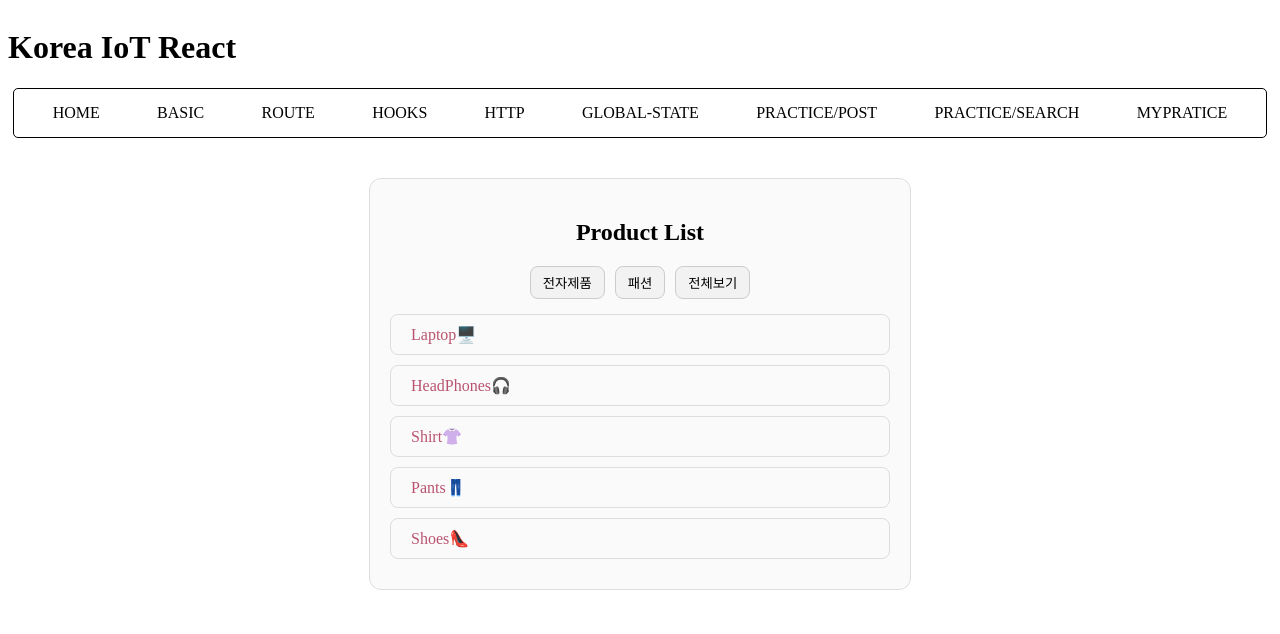
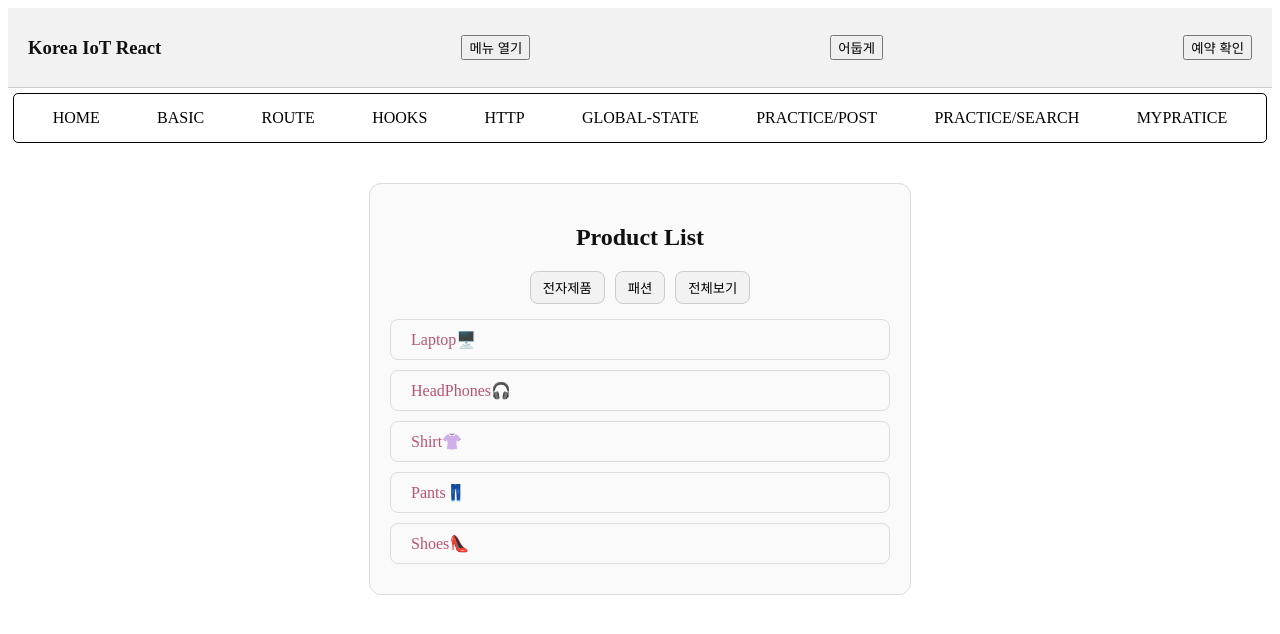
Before and after one commit to ses9133/k_iot_frontend, a React (Vite) app in the folder f-iot-react/: page /products in a window 1280 px wide. Shown: the top 634 px of the page. Built offline with nearby package versions, Linux system fonts and the light colour scheme.

Commit message:
20251111

```diff
--- a/f-iot-react/src/App.tsx
+++ b/f-iot-react/src/App.tsx
@@ -16,13 +16,30 @@ import Z_Dashboard from './pages/b_route/Z_Dashboard';
 import Z_ProductReviews from './pages/b_route/Z_ProductReviews';
 import HTTP from '@/pages/d_http';
 import GlobalState from '@/pages/e_global_state';
+import { useUIStore } from './stores/ui.store';
+import Header from './components/Header';
+import Sidebar from './components/Sidebar';
+import Toast from './components/Toast';
 
 function App() {
+  // zustand 의 store 는 호출시 내부의 스토어를 객체 형식으로 반환
+  // const { 전역상태내부의속성또는함수명 } = useUIStore(); - 내부의 모든 속성과 메서드 호출후 좌항의 일치하는 값만을 남김
+
+  // 필요한 속성, 메서드만 뽑아서 반환 (구조분해할당X)
+  const darkMode = useUIStore(state => state.darkMode); // darkMode -> boolean 값
+
+  const appStyle = {
+    minHeight: '100vh',
+    backgroundColor: darkMode ? '#111' : '#fff',
+    color: darkMode ? '#bbb' : '#111',
+    transition: 'all 0.3s ease'
+  }
 
   return (
-    <>
+    <div style={appStyle}>
     {/* 경로와 상관없이 렌더링 h1~Navibar */}
-      <h1>Korea IoT React</h1>
+      <Header />
+      <Sidebar />
       <Navibar />
 
       {/* Routes 태그: Route 를 감싸는 컴포넌트 */}
@@ -53,9 +70,10 @@ function App() {
         </Route>
         <Route path='/dashboard' element={<Z_Dashboard />}/>
       </Routes>
+      <Toast />
 
       {/* <ExampleComponent></ExampleComponent> */}
-    </>
+    </div>
   )
 }
 
--- a/f-iot-react/src/apis/authApi.ts
+++ b/f-iot-react/src/apis/authApi.ts
@@ -1,4 +1,4 @@
-import { publicApi } from "./axiosInstance";
+import { privateApi, publicApi } from "./axiosInstance";
 
 interface SignInRequest {
   loginId: string;
@@ -10,6 +10,7 @@ interface SignInResponse {
   accessToken: string;
 }
 
+// 로그인
 export const signIn = async (data: SignInRequest): Promise<SignInResponse> => {
   const res = await publicApi.post('/auth/sign-in', data);
 
@@ -19,6 +20,19 @@ export const signIn = async (data: SignInRequest): Promise<SignInResponse> => {
 
   return res.data.data;
 }
+
+// 로그아웃
+export const signOut = async(): Promise<void> => {
+  await privateApi.post("/auth/sign-out")
+}
+
+// AccessToken refresh
+export const refreshAccessToken = async(): Promise<string> => {
+  const res = await publicApi.post("/auth/refresh-token", {}, { withCredentials: true });
+  if(!res.data.success) throw new Error('Refresh failed');
+  return res.data.data.accesssToken;
+}
+
 /*
 ┌──────────────────────────────────────┐
 │ 브라우저 (React: http://localhost:5173) │
--- a/f-iot-react/src/apis/axiosInstance.ts
+++ b/f-iot-react/src/apis/axiosInstance.ts
@@ -1,7 +1,9 @@
 // axios.create() 설정 파일
 // - 반복되는 요청 설정(URL, header 등)을 한 번에 정의하기 위해 axios 인스턴스 생성
 
+import { useAuthStore } from "@/stores/auth.store";
 import axios, { type InternalAxiosRequestConfig } from "axios";
+import { refreshAccessToken } from "./authApi";
 const API_BASE = import.meta.env.VITE_API_BASE || 'http://localhost:8080/api/v1';
 
 // 1. 기본 인스턴스(토큰 필요없는 공개 API)
@@ -29,7 +31,9 @@ export const privateApi = axios.create({
 
 // 요청 인터셉터 설정(privateApi만)
 privateApi.interceptors.request.use((config: InternalAxiosRequestConfig) => {
-  const token = localStorage.getItem('accessToken');
+  // AccessToken 저장 위치: zustand store
+  const token = useAuthStore.getState().accessToken;
+
   if(token && config.headers) {
     config.headers["Authorization"] = `Bearer ${token}`;
   }
@@ -38,8 +42,37 @@ privateApi.interceptors.request.use((config: InternalAxiosRequestConfig) => {
 // 토큰이 없는경우에는 무슨 config 를 리턴하는지..(-)
 
 // 응답 인터셉터 설정
-privateApi.interceptors.response.use(response => response, async (e) => {
-  console.error("Axios Respons Error: ", e);
-  alert('서버 요청중 오류가 발생하였습니다.');
-  return Promise.reject(e);
+privateApi.interceptors.response.use(
+  // 정상 응답일 경우 그대로 반환
+  response => response,
+
+  // 에러 발생시
+  async (e) => {
+    // e.config
+    // : Axios 는 각 '요청'의 설정값(config)을 객체로 보관
+    // - 실패한 요청의 원본 설정
+    const originalRequest = e.config;
+
+    // 401 Unauthorized 발생 + 아직 재시도 안 했을 경우
+    if(e.response?.status === 401 && !originalRequest._retry) {
+      originalRequest._retry = true; // 재시도된 요청인지 판별
+      try {
+        const newToken = await refreshAccessToken();
+        const { setAccessToken } = useAuthStore.getState();
+
+        setAccessToken(newToken);
+
+        // 실패했던 요청의 Authorization 헤더를 새 토큰으로 교체
+        originalRequest.headers["Authorization"] = `Bearer ${newToken}`;
+
+        // 같은 요청을 다시 시도 (토큰 갱신후 재전송)
+        return privateApi(originalRequest);
+
+      } catch (e) {
+        // 토큰 재발급 실패시 강제 로그 아웃 처리
+        useAuthStore.getState().logout();
+      }
+    }
+
+    return Promise.reject(e);
 } )
--- /dev/null
+++ b/f-iot-react/src/components/Header.tsx
@@ -0,0 +1,36 @@
+import { useUIStore } from '@/stores/ui.store'
+import React from 'react'
+
+function Header() {
+  const toggleSidebar = useUIStore(state => state.toggleSidebar);
+  const toggleDarkMode = useUIStore(state => state.toggleDarkMode);
+  const darkMode = useUIStore(state => state.darkMode);
+  const isSidebarOpen = useUIStore(state => state.isSideBarOpen);
+  const showToast = useUIStore(state => state.showToast);
+
+  const headerStyle = {
+    display: 'flex',
+    justifyContent: 'space-between',
+    alignItems: 'center',
+    padding: '10px 20px',
+    backgroundColor: darkMode ? '#222' : '#f2f2f2',
+    borderBottom: darkMode ? '1px solid #444' : '1px solid #ccc'
+  }
+
+  const handleReserve = () => {
+    // 예약 관련 코드(프론트엔드 유효성 검사 + API 호출 + 응답 성공 완료)
+    showToast('예약이 완료되었습니다.');
+
+  }
+
+  return (
+    <header style={headerStyle}>
+      <h3>Korea IoT React</h3>
+      <button onClick={toggleSidebar}>{isSidebarOpen ? '메뉴 닫기' : '메뉴 열기'}</button>
+      <button onClick={toggleDarkMode}>{darkMode ? '밝게' : '어둡게'}</button>
+      <button onClick={handleReserve}>예약 확인</button>
+    </header>
+  )
+}
+
+export default Header
--- /dev/null
+++ b/f-iot-react/src/components/Sidebar.tsx
@@ -0,0 +1,31 @@
+import { useUIStore } from '@/stores/ui.store'
+import React from 'react'
+import Navibar from './Navibar';
+
+function Sidebar() {
+  const isSidebarOpen = useUIStore(state => state.isSideBarOpen);
+  const darkMode = useUIStore(state => state.darkMode);
+
+  const sidebarStyle: React.CSSProperties = {
+    position: 'fixed',
+    top: 0,
+    left: 0,
+    width: '220px',
+    height: '100%',
+    backgroundColor: darkMode ? '#333' : '#ddd',
+    padding: '10px',
+    boxSizing: 'border-box',
+    transform: isSidebarOpen ? 'translateX(0)' : 'translateX(-100%)',
+    transition: 'transform 0.3s ease'
+  }
+  // 'translateX(0)': 이동 X
+
+  return (
+    <aside style={sidebarStyle}>
+      <h4>사이드바 메뉴</h4>
+      <Navibar />
+    </aside>
+  )
+}
+
+export default Sidebar
--- /dev/null
+++ b/f-iot-react/src/components/Toast.tsx
@@ -0,0 +1,52 @@
+import { useUIStore } from '@/stores/ui.store'
+import React, { useEffect } from 'react'
+
+function Toast() {
+  const { toastMessage, hideToast, darkMode } = useUIStore();
+
+  const toastStyle: React.CSSProperties = {
+    position: 'fixed',
+    bottom: '20px',
+    right: '20px',
+    backgroundColor: darkMode ? '#222' : '#000',
+    color: '#fff',
+    borderRadius: '6px',
+    padding: '10px 16px',
+    boxShadow: '0 2px 6px rgba(0, 0, 0, 0.3)',
+    cursor: 'pointer'
+  }
+
+  const closeButtonStyle: React.CSSProperties = {
+    position: 'absolute',
+    top: '4px',
+    right: '8px',
+    fontSize: '14px',
+    color: '#ccc',
+    cursor: 'pointer'
+
+  }
+
+  useEffect(() => {
+    if(toastMessage) {
+      const timer = setTimeout(hideToast, 10000);
+      return () => clearTimeout(timer);
+    }
+  }, [toastMessage, hideToast]);
+
+  // 조건부 렌더링
+  if(!toastMessage) return null;
+
+  return (
+    <div style={toastStyle}>
+      {toastMessage}
+      <span style={closeButtonStyle} onClick={e => {
+        e.stopPropagation(); // toast 전체 클릭 이벤트 방지
+        hideToast();
+      }}>
+        x
+      </span>
+    </div>
+  )
+}
+
+export default Toast
--- a/f-iot-react/src/pages/d_http/B_Axios.tsx
+++ b/f-iot-react/src/pages/d_http/B_Axios.tsx
@@ -20,7 +20,7 @@ import PostList from './PostList';
     1) 기본 HTTP 메서드(async, await 기반)
     - GET) const response = await axios.get("REST API 경로", { params });
     > params: 객체 타입, 쿼리 파라미터 값, ex) { page: 1, size: 10, keyword: 'hamburger' }
-            const users = response.data;
+            const users =a response.dat;
 
     - POST) const response =  await axios.post("REST API 경로", data);
     > data: 서버로 전송할 JSON 데이터
--- a/f-iot-react/src/pages/e_global_state/SignIn.tsx
+++ b/f-iot-react/src/pages/e_global_state/SignIn.tsx
@@ -3,11 +3,10 @@ import React, { useState } from 'react'
 import { useNavigate } from 'react-router-dom'
 
 function SignIn() {
+  const [loginId, setLoginId] = useState<string>('');
+  const [password, setPassword] = useState<string>('');
   const navigate = useNavigate();
   const { login, isLoading, error } = useAuthStore();
-
-  const [loginId, setLoginId] = useState<string>('');
-  const [password, setPassword] = useState<string>('');
 
   const handleSubmit = async(e: React.FormEvent) => {
     e.preventDefault();
@@ -16,6 +15,7 @@ function SignIn() {
     if(useAuthStore.getState().user) {
       navigate('/');
     }
+
     /*
       useAuthStore.user 를 못하는 이유
       - zustand 의 create() 함수 반환값은 Hook 임. 즉, 컴포넌트 내부에서만 호출가능한 함수임 -> 해당 컴포넌트 내에서는 바로 user 로 접근할 수 있지만,
@@ -25,7 +25,6 @@ function SignIn() {
       -ex) .getState(): 현재 전역 상태를 React 밖에서도 읽을 수 있음.
             .setState(): 전역 상태를 강제로 업데이트 가능
             .subscribe(): 상태 변경을 구독할 수 있음
-
     */
   };
 
--- /dev/null
+++ b/f-iot-react/src/stores/ui.store.ts
@@ -0,0 +1,35 @@
+// UI/전역 인터랙션 상태
+// - 컴포넌트 간에 UI 제어 상태를 공유해야 할 때 사용
+// +) 브라우저 세션과 무관하게 상태값 지속할 경우 zustand + localStorage 저장 필수
+
+import { create } from "zustand";
+
+// 전역 상태 관리할 데이터와 함수 정의
+interface UIState {
+  isSideBarOpen: boolean;
+  isModalOpen: boolean; // 모달 표시 여부
+  darkMode: boolean;
+  toastMessage: string | null; // 토스트 메시지 없으면 null
+
+  toggleSidebar: () => void;
+  toggleDarkMode: () => void;
+  showToast: (msg: string) => void; // 매개변수값을 toastMessage에 할당
+  hideToast: () => void;  // toastMessage 를 null 로 할당
+}
+
+// store 생성
+export const useUIStore = create<UIState>(
+  set => ({
+    isSideBarOpen: false,
+    isModalOpen: false,
+    darkMode: false,
+    toastMessage: null,
+
+    // 함수 정의
+    // > set 설정 함수의 콜백함수: 현재 최신의 state를 반환
+    toggleSidebar: () => set((state) => ({ isSideBarOpen: !state.isSideBarOpen })),
+    toggleDarkMode: () => set((state) => ({ darkMode: !state.darkMode })),
+    showToast: (msg) => set({ toastMessage: msg }),
+    hideToast: () => set({ toastMessage: null })
+  })
+);
```
Also changed, not shown: f-iot-react/src/apis/Token.ts (added, +38 -0 lines), f-iot-react/src/stores/auth.store.ts (+62 -110 lines).
